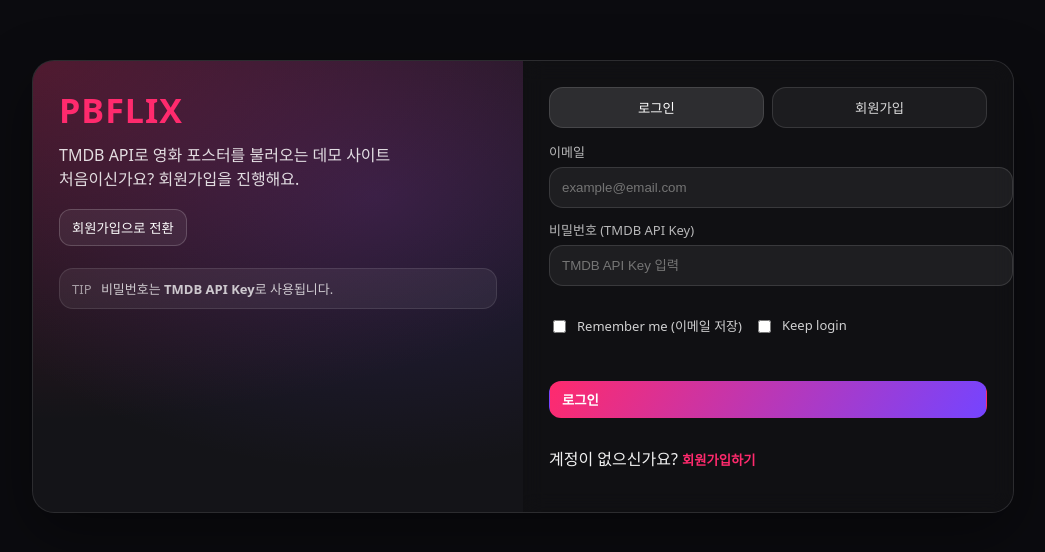
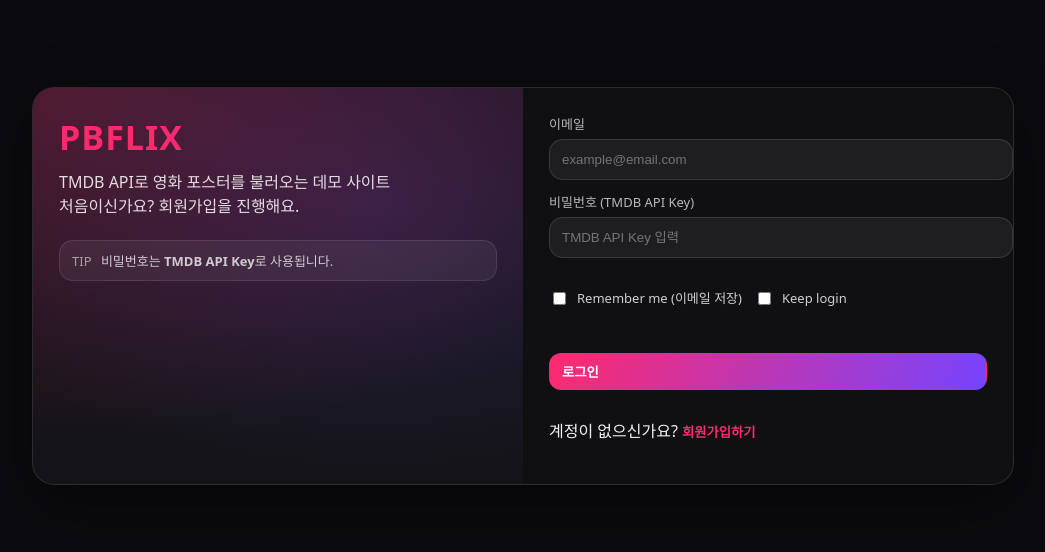
Before and after one commit to Ddaaan/PB-Netfilx-frontend, a React (Vite) app: page /#/signin in a window 1280 px wide. Shown: the part 138-690 px from the top of the page, without its empty margins (125-1170 px from the left). Built offline with nearby package versions, Linux system fonts and the light colour scheme.

Commit message:
fix: 로그인 화면에서 중복된 모드 전환 버튼 제거

```diff
--- a/src/pages/SignInPage.tsx
+++ b/src/pages/SignInPage.tsx
@@ -112,18 +112,6 @@
                         {mode === "login" ? "처음이신가요? 회원가입을 진행해요." : "이미 계정이 있나요? 로그인해요."}
                     </p>
 
-                    <div className="auth__switch">
-                        {mode === "login" ? (
-                            <button className="btn btn--ghost" type="button" onClick={() => toggleMode("register")}>
-                                회원가입으로 전환
-                            </button>
-                        ) : (
-                            <button className="btn btn--ghost" type="button" onClick={() => toggleMode("login")}>
-                                로그인으로 전환
-                            </button>
-                        )}
-                    </div>
-
                     <div className="auth__tip">
                         <span>TIP</span> 비밀번호는 <b>TMDB API Key</b>로 사용됩니다.
                     </div>
@@ -131,23 +119,6 @@
 
                 {/* 폼 패널 */}
                 <section className="auth__panel auth__panel--form">
-                    <div className="auth__tabs">
-                        <button
-                            type="button"
-                            className={`tab ${mode === "login" ? "active" : ""}`}
-                            onClick={() => toggleMode("login")}
-                        >
-                            로그인
-                        </button>
-                        <button
-                            type="button"
-                            className={`tab ${mode === "register" ? "active" : ""}`}
-                            onClick={() => toggleMode("register")}
-                        >
-                            회원가입
-                        </button>
-                    </div>
-
                     <div className="auth__form">
                         <label className="field">
                             <span>이메일</span>
```
